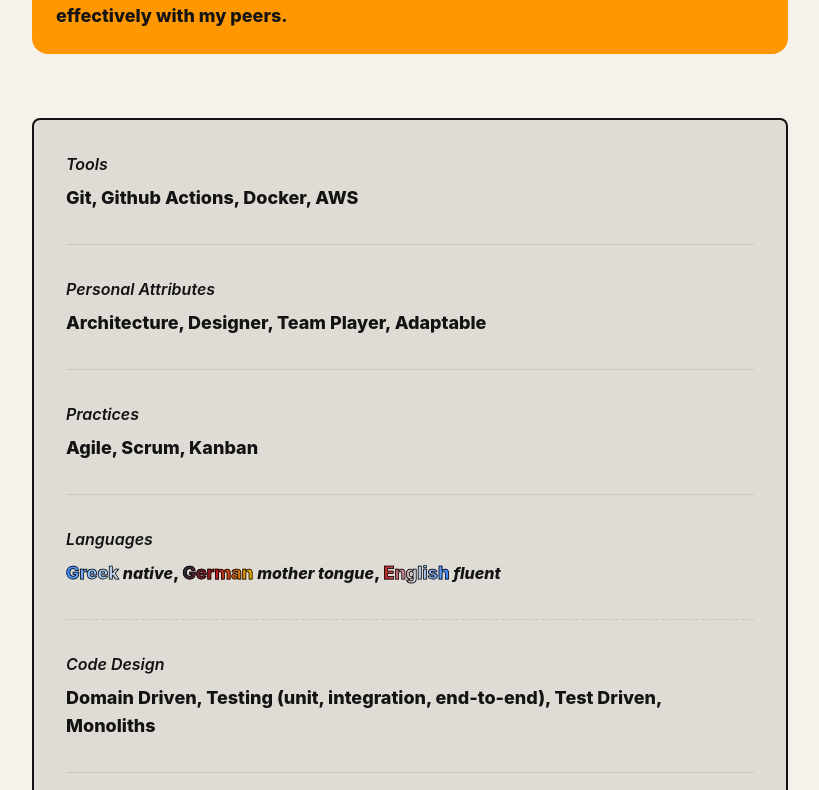
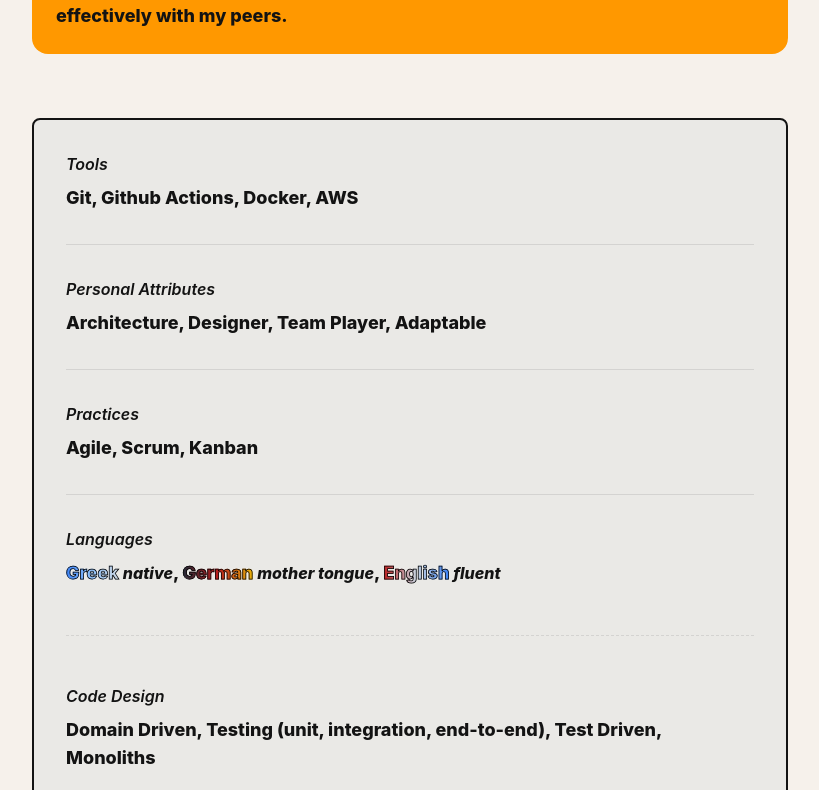
Before and after one commit to keybraker/keybraker.github.io, a Next.js app: page / in a window 1280 px wide. Shown: the part 4870-5660 px from the top of the page, without its empty margins (230-1049 px from the left). Built offline with nearby package versions, Linux system fonts and the light colour scheme.

Commit message:
Update photography page

```diff
--- a/src/pages/index.tsx
+++ b/src/pages/index.tsx
@@ -165,11 +165,15 @@ export default function Home() {
             </div>
           </div>
 
-          <div className="flex w-full flex-col eq:flex-row eq:items-start items-center rounded-lg bg-tsiakkas-dark bg-opacity-10 dark:bg-tsiakkas-light dark:bg-opacity-5 border-2 border-tsiakkas-dark p-8 dark:border-tsiakkas-light">
+          <div className="
+            flex w-full flex-col eq:flex-row eq:items-start items-center rounded-lg
+            bg-tsiakkas-blueDark bg-opacity-5 dark:bg-tsiakkas-blueLight dark:bg-opacity-5
+            border-2 border-tsiakkas-dark p-8 dark:border-tsiakkas-light
+          ">
             <div className="eq:mr-100 mx-auto flex w-full flex-1 flex-col">
               <SkillPage />
             </div>
-            <div className="my-8 w-full border-t border-dashed border-tsiakkas-dark/10 dark:border-tsiakkas-light/10 eq:w-0"></div>
+            <div className="my-12 w-full border-t border-dashed border-tsiakkas-dark/10 dark:border-tsiakkas-light/10 eq:w-0"></div>
             <div className="mx-16 h-0 border-l border-dashed border-tsiakkas-dark/10 dark:border-tsiakkas-light/10 eq:h-full"></div>
             <div className="z-0 block w-full eq:flex eq:flex-1 eq:flex-col eq:self-stretch">
               {/* <Category {...categories[1]} /> */}
--- a/src/pages/photography/index.tsx
+++ b/src/pages/photography/index.tsx
@@ -53,24 +53,25 @@ const allPhotoObjects: PhotoWithCategory[] = sections.flatMap(s => s.photos.map(
 function commissionInfo() {
     return (
         <section aria-labelledby="contact-heading" className="w-full relative overflow-hidden">
-            <div className="absolute inset-0 bg-gradient-to-t from-tsiakkas-dark/5 via-transparent to-tsiakkas-light/10 dark:from-tsiakkas-light/5 dark:via-transparent dark:to-tsiakkas-dark/10 rounded-2xl"></div>
+            <div className="absolute inset-0 bg-gradient-to-t from-tsiakkas-dark/10 via-transparent to-tsiakkas-light/10 dark:from-tsiakkas-light/10 dark:via-transparent dark:to-tsiakkas-dark/10 rounded-2xl"></div>
 
-            <div className="relative w-full flex flex-col gap-8 items-center py-12 px-6 md:px-12">
-                <div className="text-center space-y-6 max-w-4xl">
+            <div className="relative w-full flex flex-col gap-2 items-center py-12 px-6 md:px-12">
+                <div className="text-start space-y-6 max-w-4xl">
                     <h2 className="text-2xl md:text-4xl font-light tracking-wide text-tsiakkas-dark dark:text-tsiakkas-light mb-4">
                         Commissioned Works
                     </h2>
 
-                    <p className="text-center text-lg md:text-xl leading-relaxed text-tsiakkas-dark/70 dark:text-tsiakkas-light/70 font-light italic max-w-3xl mx-auto">
+                    <p className="text-start text-lg md:text-xl leading-relaxed text-tsiakkas-dark/70 dark:text-tsiakkas-light/70 font-light italic max-w-4xl mx-auto">
                         Specializing in products, editorial narratives, and brand storytelling through the lens of artistry.
-                        <span className="block mt-3 text-base md:text-lg font-normal not-italic">
-                            Let&apos;s collaborate to create something truly extraordinary.
-                        </span>
+
                     </p>
                 </div>
 
-                {/* Enhanced contact buttons */}
-                <div className="flex flex-col sm:flex-row gap-6 mt-8">
+                <div className="flex flex-col gap-4 mt-8">
+                    <span className="block mt-3 text-base text-center md:text-lg font-normal not-italic">
+                        Let&apos;s collaborate to create something truly extraordinary.
+                    </span>
+                    <div className="flex flex-col sm:flex-row gap-6">
                         <a
                             href="mailto:tsiakkas-photography@gmail.com"
                             className="group relative flex items-center gap-3 rounded-xl px-8 py-4 text-base font-medium
@@ -79,7 +80,8 @@ function commissionInfo() {
                             dark:from-tsiakkas-light dark:to-tsiakkas-light/90 dark:text-tsiakkas-dark
                             hover:shadow-lg hover:shadow-tsiakkas-dark/25 dark:hover:shadow-tsiakkas-light/25
                             hover:scale-105 transform transition-all duration-300 ease-out
-                                           focus:outline-none focus:ring-2 focus:ring-offset-2 focus:ring-tsiakkas-dark/50 dark:focus:ring-tsiakkas-light/50"
+                            focus:outline-none focus:ring-2 focus:ring-offset-2 focus:ring-tsiakkas-dark/50 dark:focus:ring-tsiakkas-light/50
+                        "
                             aria-label="Send me an email"
                             title="tsiakkas-photography@gmail.com"
                         >
@@ -102,7 +104,8 @@ function commissionInfo() {
                             hover:shadow-lg hover:shadow-tsiakkas-dark/15 dark:hover:shadow-tsiakkas-light/15
                             hover:scale-105 hover:border-tsiakkas-dark/50 dark:hover:border-tsiakkas-light/50
                             transform transition-all duration-300 ease-out
-                                           focus:outline-none focus:ring-2 focus:ring-offset-2 focus:ring-tsiakkas-dark/50 dark:focus:ring-tsiakkas-light/50"
+                            focus:outline-none focus:ring-2 focus:ring-offset-2 focus:ring-tsiakkas-dark/50 dark:focus:ring-tsiakkas-light/50
+                        "
                             aria-label="Visit my Instagram profile"
                             title="@instagram"
                         >
@@ -110,6 +113,7 @@ function commissionInfo() {
                             <FaInstagram className="text-xl relative z-10" />
                             <span className="font-mono tracking-wider relative z-10">Portfolio Gallery</span>
                         </a>
+                    </div>
                 </div>
             </div>
         </section>)
@@ -230,7 +234,7 @@ export default function PhotographyPage() {
             </div>
             <div id="top" className="relative flex flex-col gap-8">
 
-                {MyWords({ text: "My work, in my own shots", className: "mb-8" })}
+                {MyWords({ text: "My work, in my own shots", className: "mt-12 mb-8" })}
 
                 <nav className="flex flex-wrap gap-3 justify-start" aria-label="Photo categories filter">
                     {["All", ...sections.map(s => s.title)].map(cat => {
```
Lines whose indentation alone changed are shown as unchanged.
